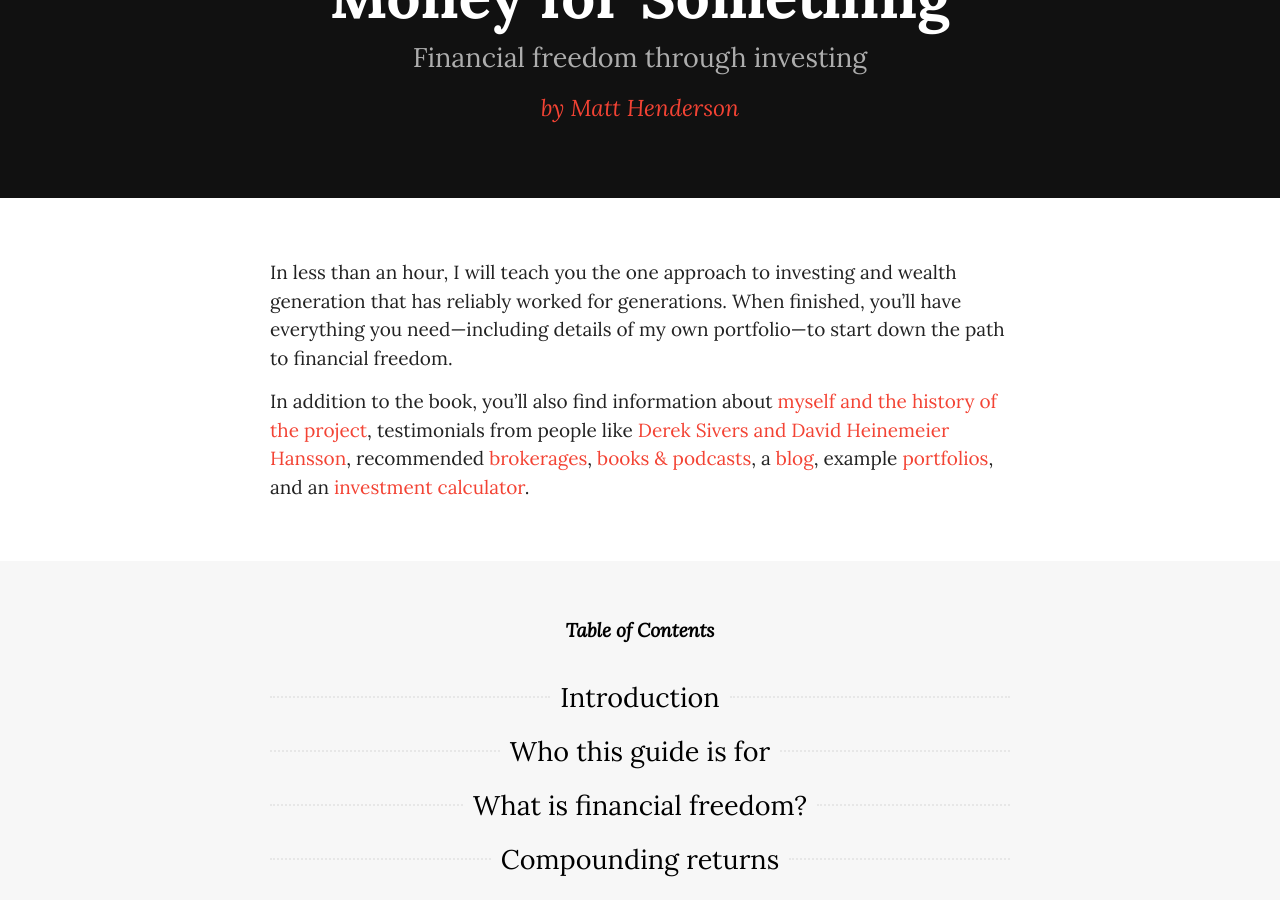
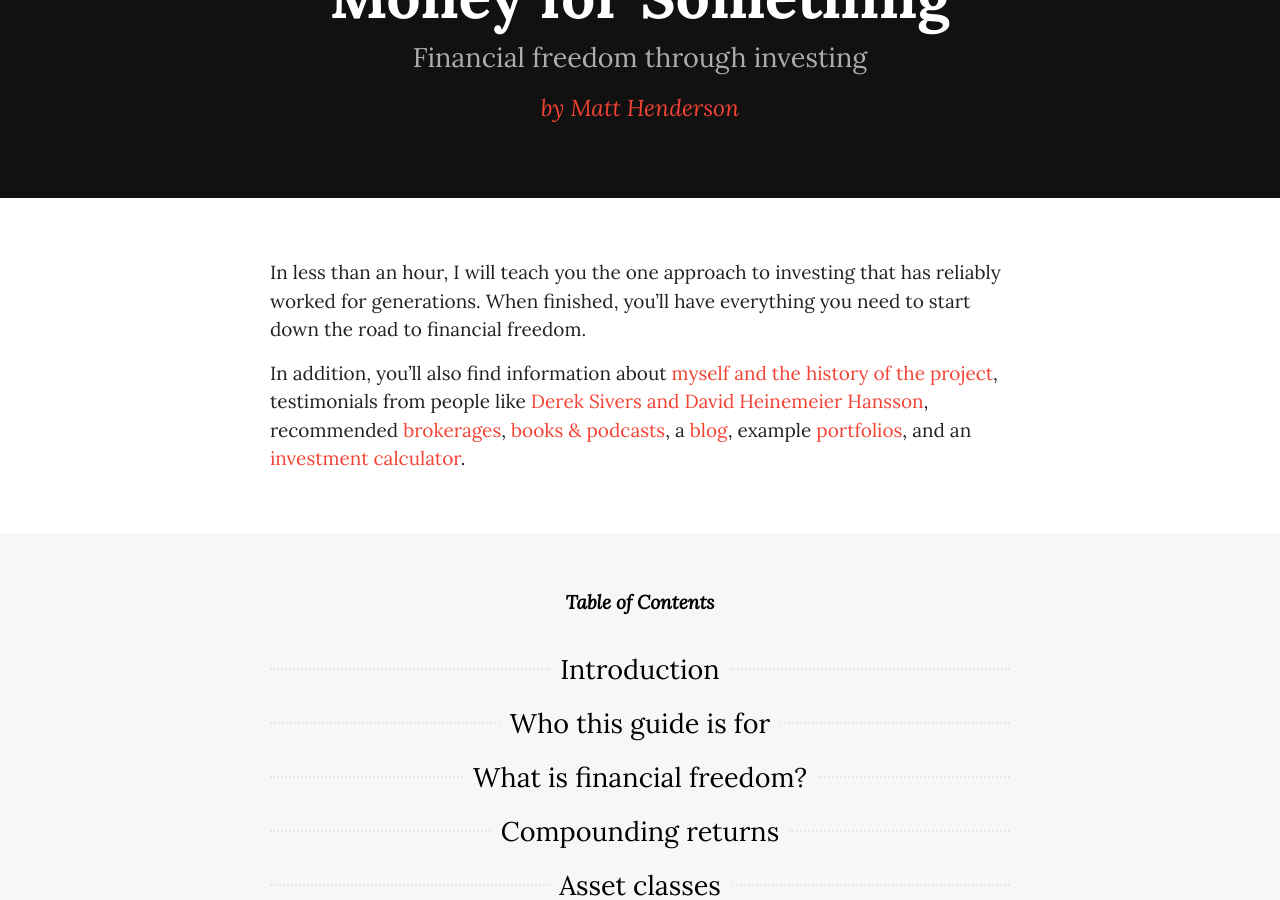
Before and after one commit to dafacto/moneyforsomething, a Jekyll site: the page built from index.md, in a window 1280 px wide and 900 px high, scrolled down 426 px. Built offline with Jekyll 4.4.1, drawn with Linux system fonts in a browser that asks for light colours; some web fonts are replaced; a script that is not in the unit is left out.

Commit message:
Home page tweak

```diff
--- a/index.md
+++ b/index.md
@@ -4,6 +4,6 @@ title: Money for Something
 intro: Financial freedom through investing
 ---
 
-In less than an hour, I will teach you the one approach to investing and wealth generation that has reliably worked for generations. When finished, you’ll have everything you need—including details of my own portfolio—to start down the path to financial freedom.
+In less than an hour, I will teach you the one approach to investing that has reliably worked for generations. When finished, you’ll have everything you need to start down the road to financial freedom.
 
-In addition to the book, you’ll also find information about [myself and the history of the project](/about/), testimonials from people like [Derek Sivers and David Heinemeier Hansson](/praise/), recommended [brokerages](/brokerages/), [books & podcasts](/books/), a [blog](/blog/), example [portfolios](/portfolios/), and an [investment calculator](/calculator/).
+In addition, you’ll also find information about [myself and the history of the project](/about/), testimonials from people like [Derek Sivers and David Heinemeier Hansson](/praise/), recommended [brokerages](/brokerages/), [books & podcasts](/books/), a [blog](/blog/), example [portfolios](/portfolios/), and an [investment calculator](/calculator/).
```
